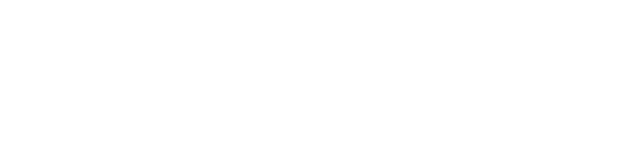
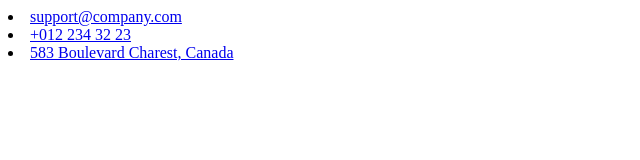
Before and after one commit to PrashantIndurkar/WebsiteTemplateInnovationCamp, a plain HTML site: page index.html in a window 1280 px wide. Shown: the whole page, without its empty margins (0-640 px from the left). Drawn offline with Linux system fonts and the light colour scheme.

Commit message:
added nav html

```diff
--- a/index.html
+++ b/index.html
@@ -7,6 +7,10 @@
     <title>innovationCamp</title>
 </head>
 <body>
-
+    <nav class="top-nav">
+        <li> <a href="#">support@company.com</a></li>
+        <li><a href="#">+012 234 32 23</a></li>
+        <li><a href="#"> 583 Boulevard Charest, Canada</a></li>
+    </nav>
 </body>
 </html>
```
